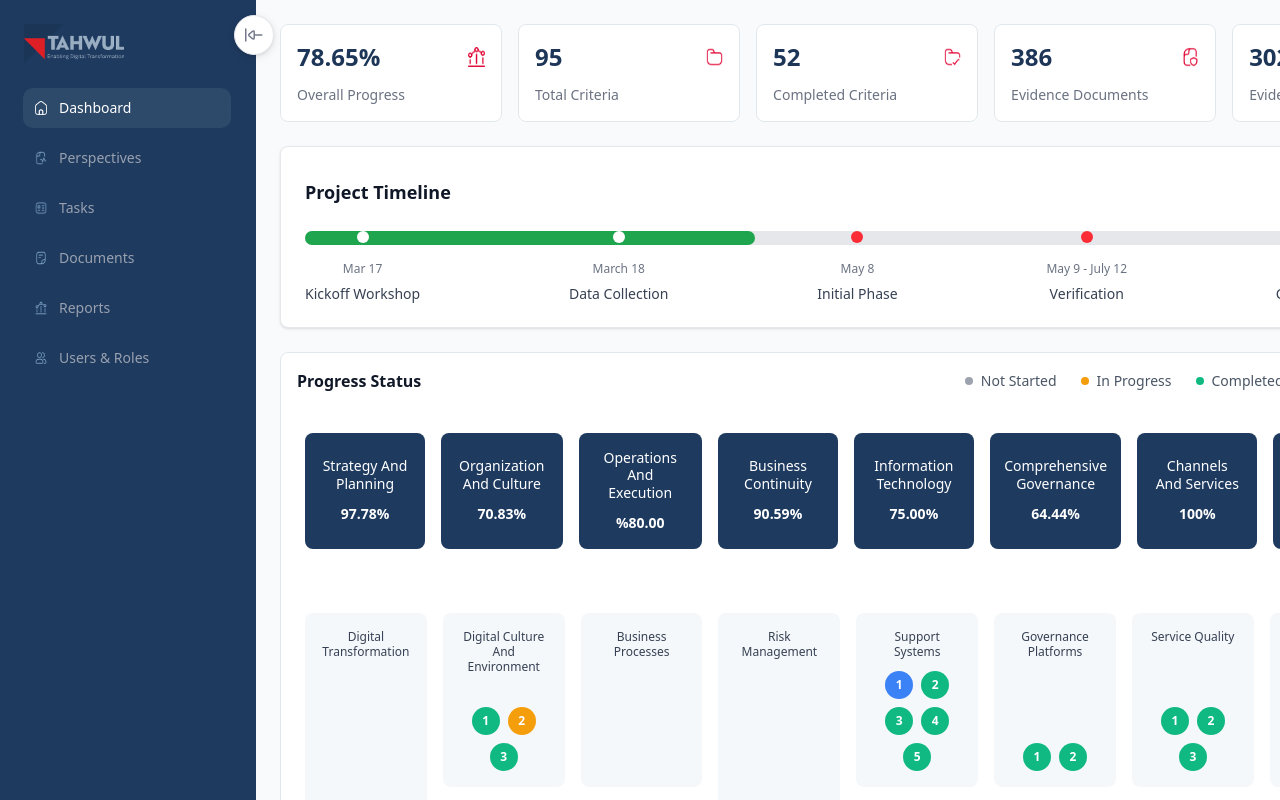
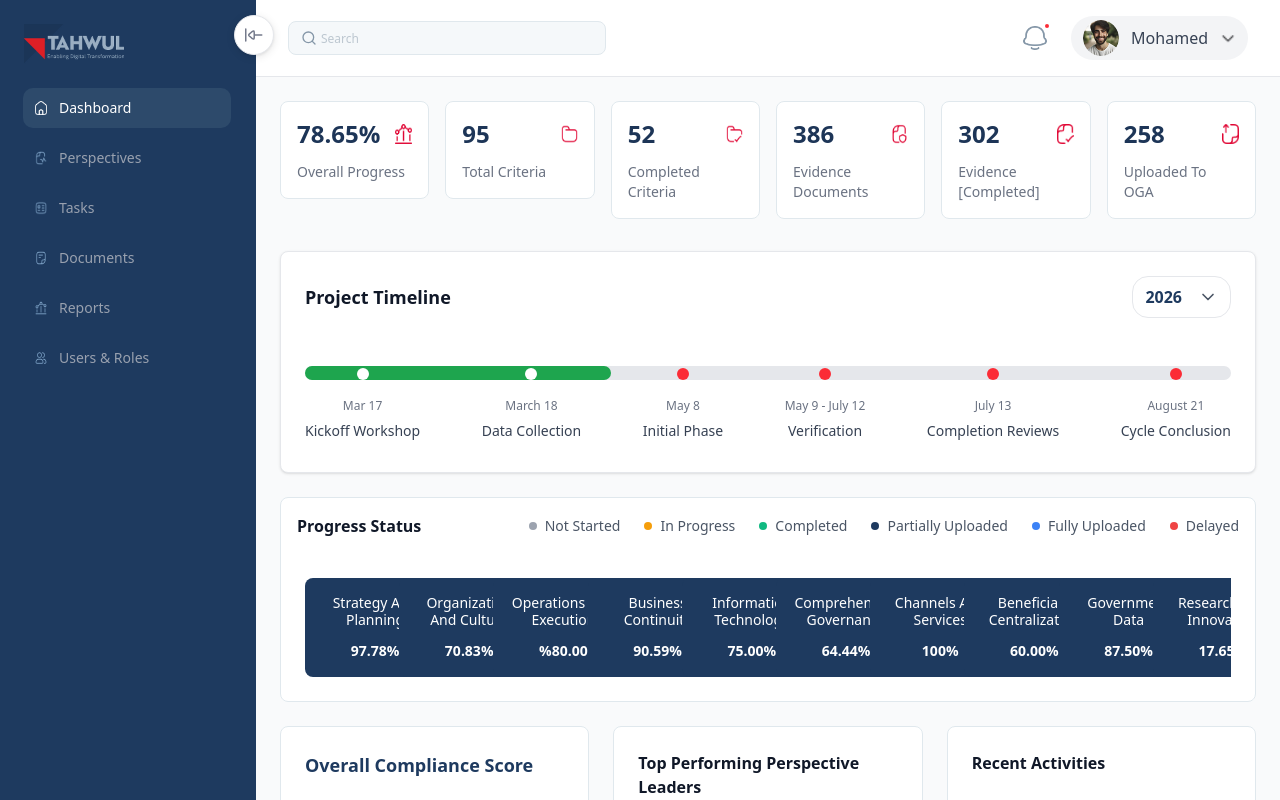
Before and after one commit to Bilal-2914/dashbord, a React (Vite) app: page / in a window 1280 px wide. Built offline with nearby package versions, Linux system fonts and the light colour scheme.

Commit message:
fixed responsiveness

```diff
--- a/src/components/Header.tsx
+++ b/src/components/Header.tsx
@@ -1,10 +1,46 @@
-import React from 'react'
+import SearchBar from './SearchBar'
 
-const Header = () => {
+const Header = ({ isCollapsed }: { isCollapsed: boolean }) => {
     return (
-        <div>
+        <header className="bg-white border-b border-gray-200 sticky top-0 z-50">
+            <div className="flex items-center justify-between px-4 md:px-6 lg:px-8 py-3 md:py-4">
+                {/* Left Section - Search Bar */}
+                <div className="flex-1 max-w-md">
+                    <SearchBar />
+                </div>
 
-        </div>
+                {/* Right Section - Notification & Profile */}
+                <div className={`flex items-center gap-3 md:gap-4 ${isCollapsed ? 'ml-6 md:ml-12' : 'ml-4'}`}>
+                    {/* Notification Bell */}
+                    <button className="relative p-2 hover:bg-gray-50 rounded-lg transition-colors">
+                        <img
+                            src="/bell.png"
+                            alt="Notifications"
+                            className="w-5 h-5 md:w-6 md:h-6"
+                        />
+                        {/* Notification Badge */}
+                        <span className="absolute top-1 right-1 w-2 h-2 bg-red-500 rounded-full border-2 border-white"></span>
+                    </button>
+
+                    {/* Profile Section */}
+                    <div className="flex items-center gap-2 md:gap-3 cursor-pointer bg-gray-100  px-3 py-1 rounded-full transition-colors">
+                        <img
+                            src="/profile.png"
+                            alt="Profile"
+                            className="w-8 h-8 md:w-9 md:h-9 rounded-full object-cover"
+                        />
+                        <span className="hidden sm:block text-sm md:text-base font-medium text-gray-700">
+                            Mohamed
+                        </span>
+                        <img
+                            src="/arrow-down.png"
+                            alt="Dropdown"
+                            className="hidden sm:block w-3 h-3 md:w-4 md:h-4"
+                        />
+                    </div>
+                </div>
+            </div>
+        </header>
     )
 }
 
--- a/src/components/ProgressStatus.tsx
+++ b/src/components/ProgressStatus.tsx
@@ -8,7 +8,7 @@ interface CategoryCardProps {
 
 const CategoryCard: React.FC<CategoryCardProps> = ({ title, percentage }) => {
     return (
-        <div className="flex flex-col items-center justify-center p-4 rounded-lg" style={{ backgroundColor: '#1E3A5F', minWidth: '120px' }}>
+        <div className="flex flex-col items-center justify-center p-4 rounded-lg lg:w-auto" style={{ backgroundColor: '#1E3A5F', minWidth: '140px' }}>
             <div className="text-white text-sm font-medium text-center mb-3 leading-tight">
                 {title}
             </div>
@@ -45,24 +45,27 @@ const ProgressStatus: React.FC = () => {
     return (
         <div className="bg-white rounded-lg border" style={{ borderColor: '#E0E8ED' }}>
             {/* Header Section */}
-            <div className="flex items-center justify-between p-4" style={{ borderColor: '#E0E8ED' }}>
-                <h3 className="text-base font-semibold text-gray-900">Progress Status</h3>
-                <div className="flex items-center gap-6">
+            <div className="flex flex-col md:flex-row md:items-center justify-between p-4 gap-4" style={{ borderColor: '#E0E8ED' }}>
+                <h3 className="text-base font-semibold text-gray-900 shrink-0">Progress Status</h3>
+                <div className="overflow-x-auto scrollbar-hide">
+                    <div className="flex items-center gap-4 md:gap-6 min-w-max">
                         {statusItems.map((item, index) => (
-                        <div key={index} className="flex items-center gap-2">
+                            <div key={index} className="flex items-center gap-2 shrink-0">
                                 <div
                                     className="w-2 h-2 rounded-full"
                                     style={{ backgroundColor: item.color }}
                                 />
-                            <span className="text-sm text-gray-600">{item.label}</span>
+                                <span className="text-xs md:text-sm text-gray-600 whitespace-nowrap">{item.label}</span>
                             </div>
                         ))}
+                    </div>
                 </div>
             </div>
 
             {/* Categories Section */}
             <div className="p-6">
-                <div className="flex gap-4 overflow-x-auto" style={{ scrollbarWidth: 'none', msOverflowStyle: 'none' }}>
+                <div className="overflow-x-auto scrollbar-hide">
+                    <div className="flex gap-4 min-w-max lg:grid lg:grid-cols-5 xl:grid-cols-10 lg:min-w-0">
                         {categories.map((category, index) => (
                             <CategoryCard
                                 key={index}
@@ -71,15 +74,11 @@ const ProgressStatus: React.FC = () => {
                             />
                         ))}
                     </div>
-                <style>{`
-                    .overflow-x-auto::-webkit-scrollbar {
-                        display: none;
-                    }
-                `}</style>
+                </div>
             </div>
 
 
-            <CategoryStatusGrid />
+            {/* <CategoryStatusGrid /> */}
 
         </div>
     )
--- a/src/components/ProjectTimeline.tsx
+++ b/src/components/ProjectTimeline.tsx
@@ -29,10 +29,23 @@ const ProjectTimeline: React.FC<ProjectTimelineProps> = ({
                 </div>
             </div>
 
-            {/* Timeline Container */}
-            <div className="relative">
+            {/* Timeline Container - Scrollable */}
+            <div className="overflow-x-auto scrollbar-hide pb-2">
+                <div className="relative" style={{ minWidth: '800px' }}>
+                    {/* Progress Line Wrapper - positioned absolutely above text */}
+                    <div className="absolute" style={{ height: '14px', top: '0px', left: 0, right: 0 }}>
+                        {/* Background Line (Gray) */}
+                        <div className="absolute inset-0 bg-gray-200" style={{ borderRadius: '10px' }} />
+
+                        {/* Colored Progress Line */}
+                        <div
+                            className="absolute bg-[#1EA54E] z-10"
+                            style={{ top: 0, left: 0, height: '14px', width: '33%', borderRadius: '10px' }}
+                        />
+                    </div>
+
                     {/* Timeline Items Text Below */}
-                <div className="flex justify-between relative">
+                    <div className="flex justify-between relative pt-8">
                         {items.map((item, index) => (
                             <div key={index} className="flex flex-col items-center text-center relative">
                                 {/* Dot positioned absolutely above text, centered in progress line */}
@@ -52,17 +65,6 @@ const ProjectTimeline: React.FC<ProjectTimelineProps> = ({
                             </div>
                         ))}
                     </div>
-
-                {/* Progress Line Wrapper - positioned absolutely above text */}
-                <div className="absolute" style={{ height: '14px', top: '-30px', left: 0, right: 0 }}>
-                    {/* Background Line (Gray) */}
-                    <div className="absolute inset-0 bg-gray-200" style={{ borderRadius: '10px' }} />
-
-                    {/* Colored Progress Line */}
-                    <div
-                        className="absolute bg-[#1EA54E] z-10"
-                        style={{ top: 0, left: 0, height: '14px', width: '33%', borderRadius: '10px' }}
-                    />
                 </div>
             </div>
         </div>
--- a/src/layouts/DashboardLayout.tsx
+++ b/src/layouts/DashboardLayout.tsx
@@ -11,7 +11,7 @@ interface DashboardLayoutProps {
 
 const DashboardLayout: React.FC<DashboardLayoutProps> = ({ children, isCollapsed, onToggleSidebar }) => {
     return (
-        <div className="flex h-screen bg-gray-50 overflow-hidden">
+        <div className="flex h-screen bg-gray-50">
             <Sidebar isCollapsed={isCollapsed} />
 
             <div
@@ -23,21 +23,15 @@ const DashboardLayout: React.FC<DashboardLayoutProps> = ({ children, isCollapsed
                 <SidebarToggle isCollapsed={isCollapsed} onToggle={onToggleSidebar} />
             </div>
 
-            {!isCollapsed && (
-                <div
-                    className="fixed inset-0 bg-black bg-opacity-50 z-30 lg:hidden"
-                    onClick={onToggleSidebar}
-                />
-            )}
 
             <div
-                className="flex-1 flex flex-col transition-all duration-300 ease-in-out"
+                className="flex-1 flex flex-col transition-all duration-300 ease-in-out min-w-0"
                 style={{
                     marginLeft: isCollapsed ? '80px' : '256px'
                 }}
             >
                 <div className="sticky top-0 z-40 bg-white">
-                    <Header />
+                    <Header isCollapsed={isCollapsed} />
                 </div>
 
                 {children}
--- a/src/pages/Dashboard.tsx
+++ b/src/pages/Dashboard.tsx
@@ -55,23 +55,25 @@ const Dashboard: React.FC = () => {
     ]
 
     return (
-        <main className="p-6 flex-1" style={{
-            overflowY: 'auto',
+        <main className="p-6 flex-1 overflow-auto" style={{
             scrollbarWidth: 'none',
             msOverflowStyle: 'none'
         }}>
-            <div className="space-y-6">
+            <div className="space-y-6 min-w-0">
                 {/* Stats Cards Section */}
-                <div className="grid grid-cols-6 gap-4">
+                <div className="overflow-x-auto scrollbar-hide pb-2">
+                    <div className="flex gap-4 w-max lg:w-auto lg:grid lg:grid-cols-6">
                         {statsData.map((stat, index) => (
+                            <div key={index} className="w-[200px] lg:w-auto">
                                 <StatsCard
-                            key={index}
                                     value={stat.value}
                                     label={stat.label}
                                     icon={stat.icon}
                                     isHighlighted={stat.isHighlighted}
                                 />
+                            </div>
                         ))}
+                    </div>
                 </div>
 
                 {/* Project Timeline Section */}
@@ -85,22 +87,29 @@ const Dashboard: React.FC = () => {
                 <ProgressStatus />
 
                 {/* Bottom Section - 3 Cards */}
-                <div className="grid grid-cols-3 gap-6">
+                <div className="grid grid-col-1 md:grid-cols-2 lg:grid-cols-3 gap-6">
                     <ComplianceScore score={65} />
                     <TopPerformers performers={performersData} />
                     <RecentActivities activities={activitiesData} />
                 </div>
 
                 {/* Last Section - 2 Cards */}
-                <div className="flex gap-6">
+                {/* <div className="flex gap-6">
                     <div className="flex-1">
                         <MonthlyPerformance data={monthlyData} />
                     </div>
                     <AuditReadiness score={80} overdue={12} missing={5} />
-                </div>
+                </div> */}
             </div>
             <style>{`
                 main::-webkit-scrollbar {
+                    display: none;
+                }
+                .scrollbar-hide {
+                    -ms-overflow-style: none;
+                    scrollbar-width: none;
+                }
+                .scrollbar-hide::-webkit-scrollbar {
                     display: none;
                 }
             `}</style>
```
Lines whose indentation alone changed are shown as unchanged.
